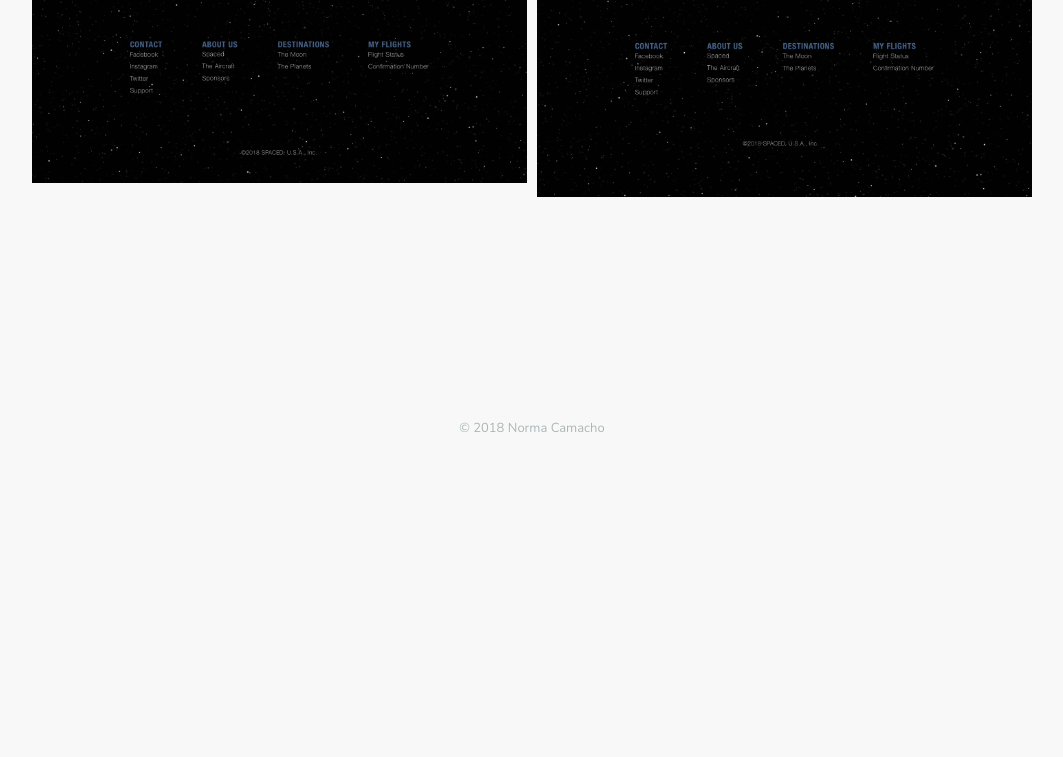
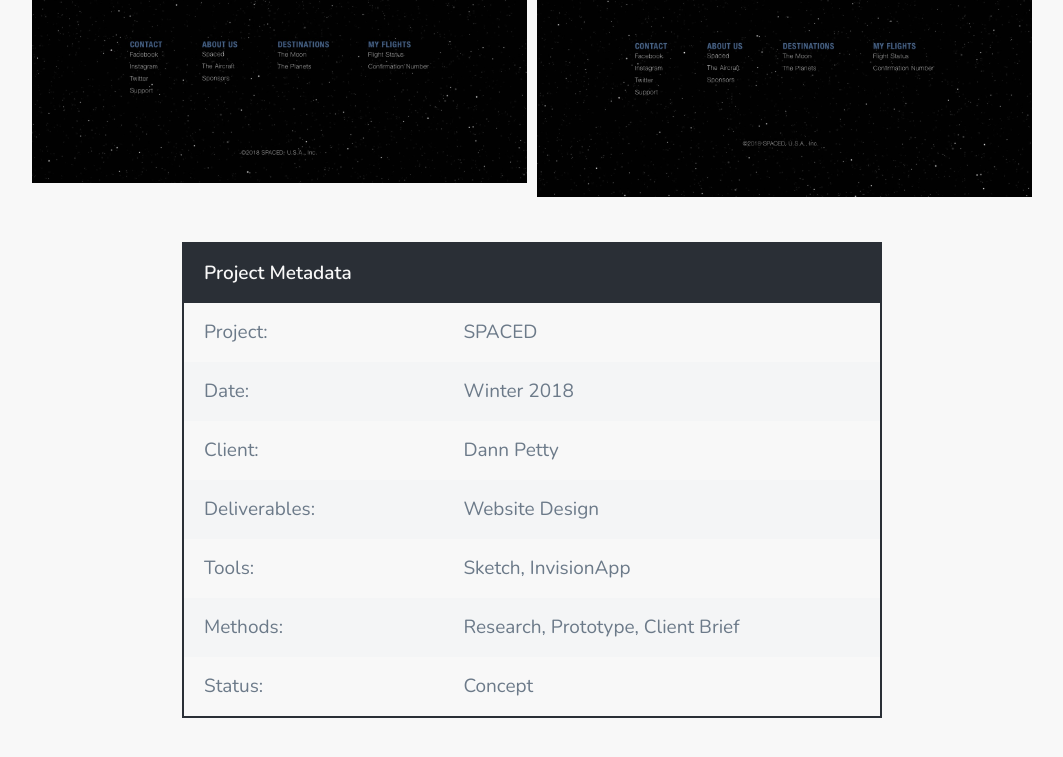
Before and after one commit to noremuhh/noremuhh.github.io, a Jekyll site: the page built from _projects/spaced.markdown, in a window 1280 px wide and 900 px high, scrolled down 3425 px. Shown: the top 757 px of the window, without its empty margins (108-1171 px from the left). Built offline with Jekyll 4.4.1, drawn with Linux system fonts in a browser that asks for light colours; nearby versions of some CDN libraries; before the commit the page ends 3940 px from its top, so only the background shows below that.

Commit message:
Updated Spaced

```diff
--- a/_projects/spaced.markdown
+++ b/_projects/spaced.markdown
@@ -20,3 +20,13 @@ SPACED is a mock space travel company providing the  ultimate experience for out
 <img src="/uploads/Spaced3.jpg">
 <img src="/uploads/Spaced4.jpg">
 </div>
+
+| Project Metadata|
+|------------------------|-------------|
+| Project:  | SPACED  |
+| Date:  | Winter 2018   |
+| Client: | Dann Petty  |
+| Deliverables: | Website Design  |
+| Tools: | Sketch, InvisionApp |
+| Methods: | Research, Prototype, Client Brief |
+| Status: | Concept  |
```
